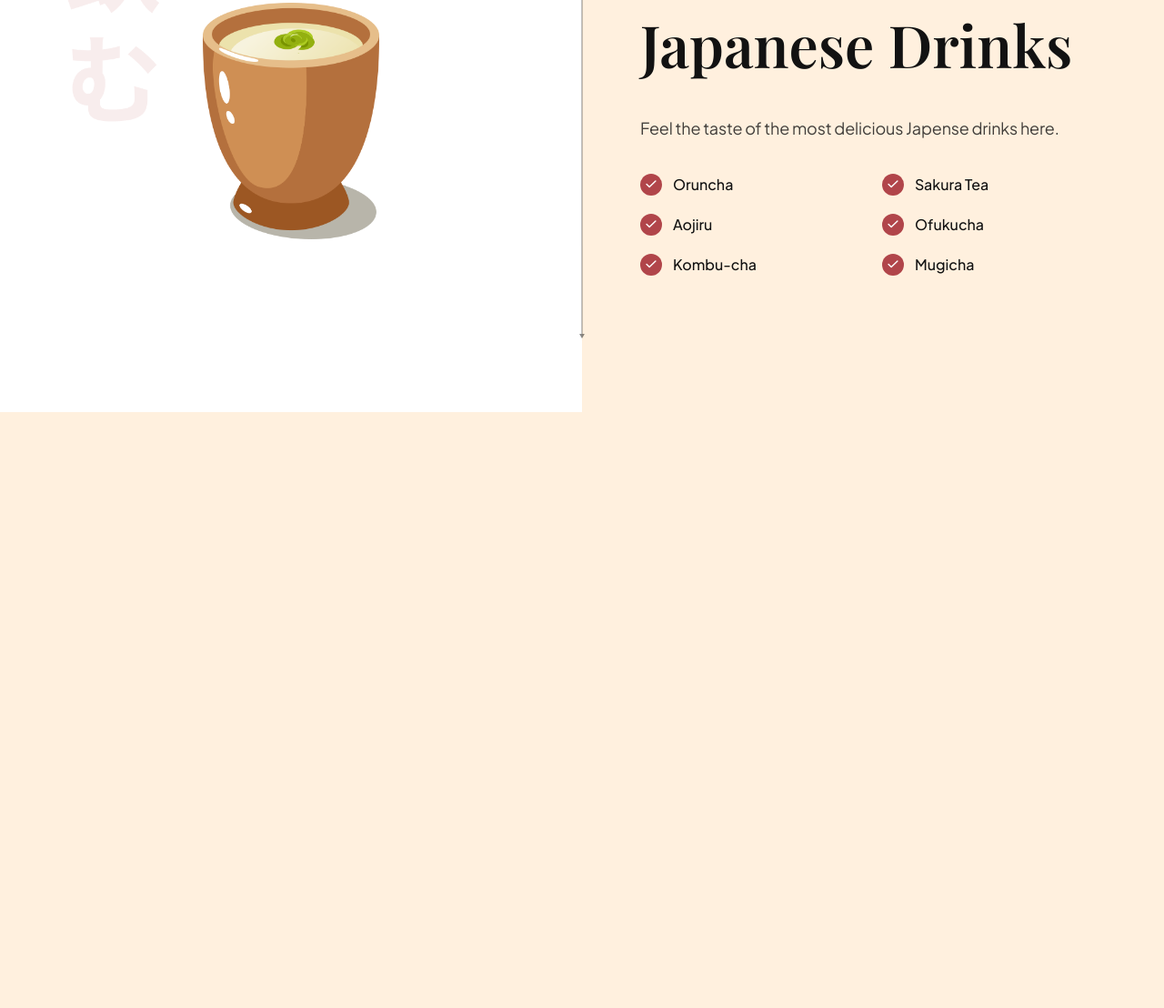
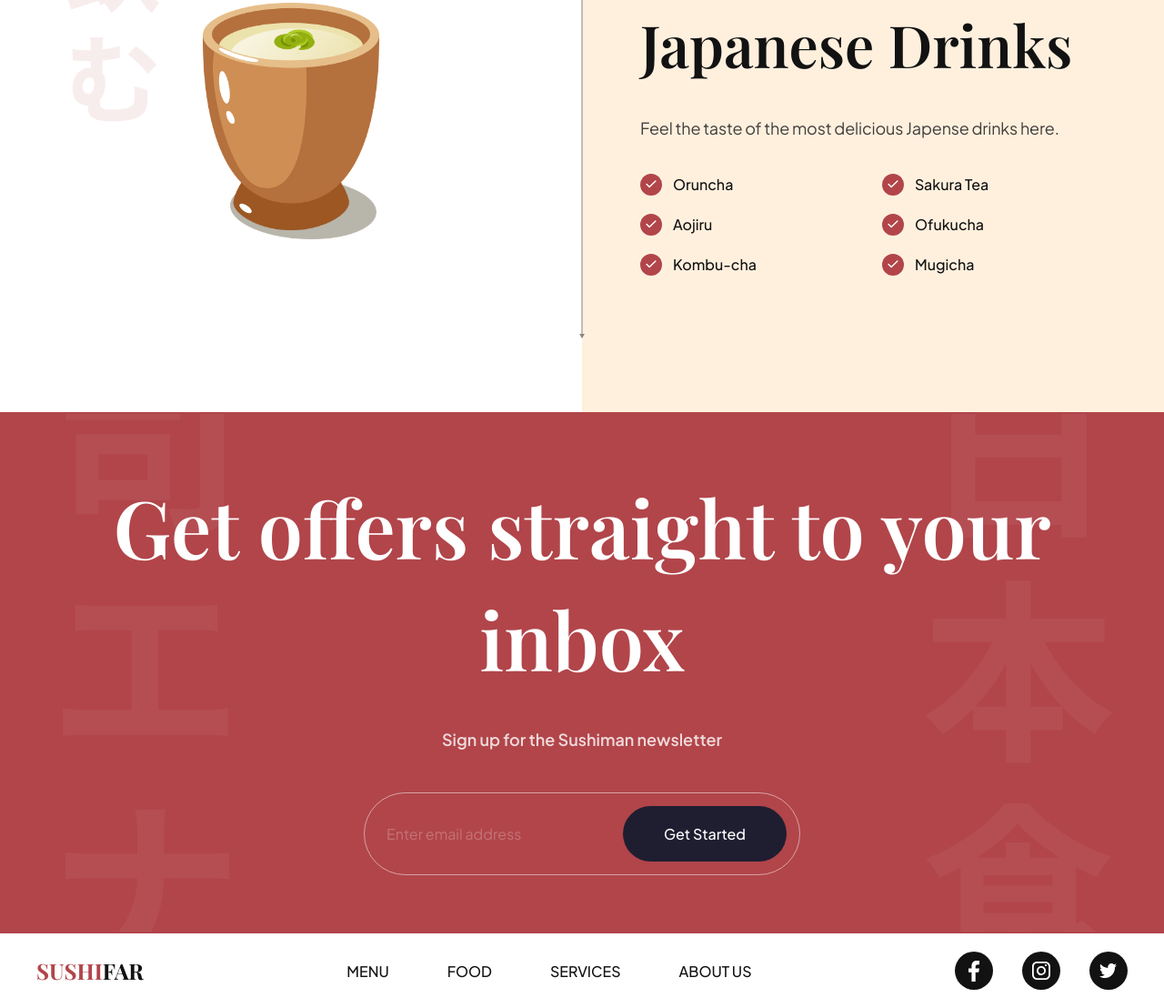
Before and after one commit to ahmedalyfayyad/5th-html-and-css, a website built with Vite: page index.html in a window 1280 px wide. Shown: the part 3243-4351 px from the top of the page at 91% size. Before the commit the page ends 3696 px from the top, so only its background shows below. Built offline with nearby package versions, Linux system fonts and the light colour scheme.

Commit message:
added footer section

```diff
--- a/css/sections/footer.css
+++ b/css/sections/footer.css
@@ -0,0 +1,65 @@
+.footer {
+    width: 100%;
+    padding: 20px 40px;
+    background: var(--color-white);
+
+    flex-wrap: wrap;
+    gap: 20px;
+
+    overflow: hidden;
+}
+
+.footer__logo {
+    font-size: 24px;
+    font-weight: bold;
+    font-family: var(--playfair-display);
+    text-transform: uppercase;
+    color: var(--secondary-color);
+
+    cursor: pointer;
+}
+
+.footer__logo span {
+    color: var(--primary-color);
+}
+
+.footer ul {
+    list-style: none;
+
+    display: flex;
+    flex-wrap: wrap;
+    flex-direction: row;
+    gap: 64px;
+}
+
+.footer ul:last-child {
+    gap: 32px;
+}
+
+.footer__nav li {
+    font-size: 16px;
+    font-weight: 500;
+    font-family: var(--plus-jakarta-sans);
+    text-transform: uppercase;
+    color: var(--secondary-color);
+
+    cursor: pointer;
+}
+
+.footer__social li {
+    width: 42px;
+    height: 42px;
+
+    background-color: var(--secondary-color);
+    border-radius: 100%;
+}
+
+.footer__social li a {
+    width: 45%;
+    height: 45%;
+    display: flex;
+    align-items: center;
+    justify-content: center;
+
+    object-fit: contain;
+}
--- a/css/sections/popular.css
+++ b/css/sections/popular.css
@@ -73,6 +73,7 @@
     gap: 56px;
 }
 .popular-food__button{
+    width: -moz-fit-content;
     width: fit-content;
 
     padding: 20px 30px;
--- a/css/sections/subscribe.css
+++ b/css/sections/subscribe.css
@@ -0,0 +1,78 @@
+.subscription{
+    padding: 64px;
+
+    background-color: var(--primary-color);
+    background-image: url(../../assets/subscribe_bg.png);
+    background-position: center;
+    background-repeat: no-repeat;
+    background-size: contain;
+
+    flex-direction: column;
+    overflow: hidden;
+}
+.subscription h2{
+    font-size: 88px;
+    font-family: var(--playfair-display);
+    font-weight: 600;
+    line-height: 123px;
+
+    color: var(--color-white);
+    text-align: center;
+}
+.subscription p{
+    font-size: 18px;
+    font-family: var(--plus-jakarta-sans);
+    font-weight: 600;
+    line-height: 36px;
+
+    margin-top: 32px;
+
+    color: rgba(255, 255, 255, 0.8);
+}
+.subscription__form{
+    min-width: 480px;
+    margin-top: 40px;
+    padding: 14px 14px 14px 24px;
+
+    display: flex;
+    gap: 10px;
+
+    border: 1px solid rgba(255, 255, 255, 0.5);
+    border-radius: 46px;
+}
+.subscription__form input{
+    flex: 1;
+
+    font-size: 16px;
+    font-weight: 400px;
+    font-family: var(--plus-jakarta-sans);
+
+    color: var(--color-white);
+    opacity: 0.5;
+
+    background: transparent;
+    border: none;
+    outline: none;
+}
+.subscription__form input::placeholder{
+    color: rgba(255, 255, 255, 0.5);
+}
+.subscription__form button{
+    padding: 20px;
+
+    min-width: 180px;
+
+    font-size: 16px;
+    font-weight: 500;
+    font-family: var(--plus-jakarta-sans);
+    color: var(--color-white);
+    text-align: center;
+
+    background: var(--black-400);
+    border-radius: 46px;
+    border: none;
+    outline: none;
+
+    cursor: pointer;
+
+}
--- a/css/style.css
+++ b/css/style.css
@@ -98,12 +98,9 @@ a {
     display: none;
 }
 
-/* Hide scrollbar for IE, Edge and Firefox */
+/* Hide scrollbar for IE and Edge */
 .sushi__hide-scrollbar {
     -ms-overflow-style: none;
-    /* IE and Edge */
-    scrollbar-width: none;
-    /* Firefox */
 }
 
 /* START: about us media queries */
--- a/index.html
+++ b/index.html
@@ -281,9 +281,40 @@
         </section>
     </section>
 
+    <section class="subscription flex-center" id="services">
+        <h2 data-aos="flip-down">Get offers straight to your inbox</h2>
+        <p data-aos="fade-up">Sign up for the Sushiman newsletter</p>
 
+        <div class="subscription__form" data-aos="fade-up">
+            <input type="text" placeholder="Enter email address">
+            <button>Get Started</button>
+        </div>
+    </section>
 
+    <footer class="footer flex-between">
+        <h3 class="footer__logo">
+            <span>sushi</span>far
+        </h3>
 
+        <ul class="footer__nav">
+            <li><a href="#menu">menu</a></li>
+            <li><a href="#food">food</a></li>
+            <li><a href="#services">services</a></li>
+            <li><a href="#about-us">about us</a></li>
+        </ul>
+
+        <ul class="footer__social">
+            <li class="flex-center">
+                <a href="https://www.facebook.com/ahmedalyfayyad/"><img src="assets/facebook.svg" alt="facebook"></a>
+            </li>
+            <li class="flex-center">
+                <a href="https://www.instagram.com/ahmedalyfayyad/"><img src="assets/instagram.svg" alt="instagram"></a>
+            </li>
+            <li class="flex-center">
+                <a href="https://x.com/ahmedalyfayyad"><img src="assets/twitter.svg" alt="twitter"></a>
+            </li>
+        </ul>
+    </footer>
 
 
     <!-- JavaScript File  -->
```
